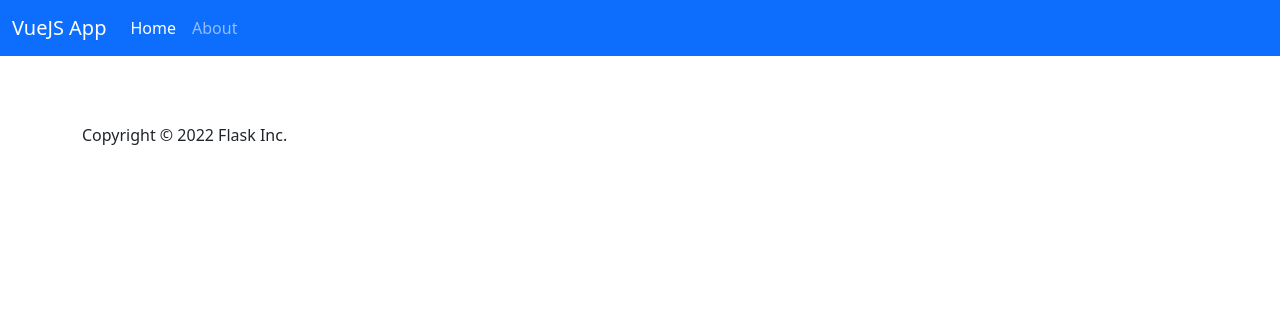
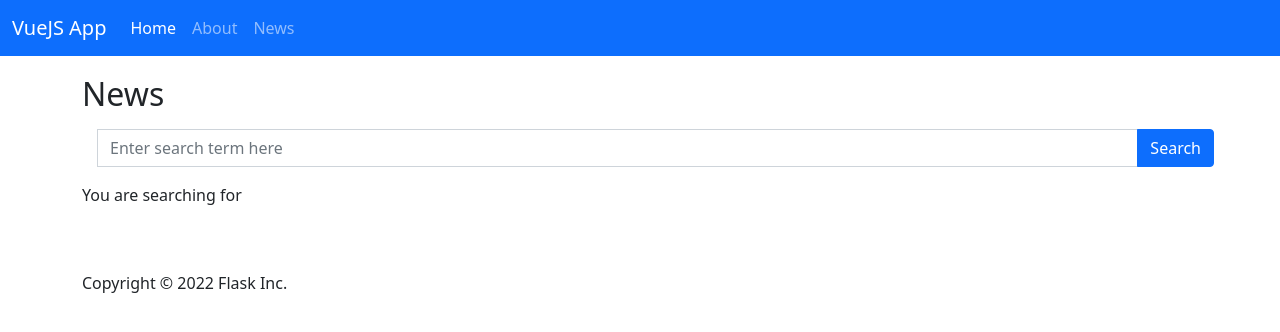
Before and after one commit to walters-skn/info3180-lab6, a Vue app: page /news in a window 1280 px wide. Shown: the top 332 px of the page. Built offline with nearby package versions, Linux system fonts and the light colour scheme.

Commit message:
Completed everything but CSS

```diff
--- a/src/components/AppHeader.vue
+++ b/src/components/AppHeader.vue
@@ -22,6 +22,9 @@
             <li class="nav-item">
               <RouterLink class="nav-link" to="/about">About</RouterLink>
             </li>
+            <li class="nav-item">
+              <RouterLink to="/news" class="nav-link">News</RouterLink>
+            </li>
           </ul>
         </div>
       </div>
--- a/src/router/index.js
+++ b/src/router/index.js
@@ -16,6 +16,11 @@ const router = createRouter({
       // this generates a separate chunk (About.[hash].js) for this route
       // which is lazy-loaded when the route is visited.
       component: () => import('../views/AboutView.vue')
+    },
+    {
+      path: "/news",
+      name: 'news',
+      component: () => import('../views/NewsView.vue')
     }
   ]
 })
--- /dev/null
+++ b/src/router/index.min.js
@@ -0,0 +1 @@
+import{createRouter,createWebHistory}from"vue-router";import HomeView from"../views/HomeView.vue";const router=createRouter({history:createWebHistory(import.meta.env.BASE_URL),routes:[{path:"/",name:"home",component:HomeView},{path:"/about",name:"about",component:()=>import("../views/AboutView.vue")},{path:"/news",name:"news",component:()=>import("../views/NewsView.vue")}]});export default router;
--- a/src/views/HomeView.vue
+++ b/src/views/HomeView.vue
@@ -1,6 +1,5 @@
 <script>
 
-import NewsList from '@/components/NewsList.vue'
 
 export default {
     data() {
@@ -8,7 +7,6 @@ export default {
             message: "Hello World! Welcome to VueJS"
         };
     },
-    components: {NewsList}
 }
 </script>
 
@@ -17,7 +15,6 @@ export default {
       <div class="text-center">
         <img alt="Vue logo" class="logo" src="@/assets/logo.svg" width="125" height="125" />
         <h1>{{ message }}</h1>
-        <NewsList/>
 
       </div>
     </div>
--- /dev/null
+++ b/src/views/NewsView.vue
@@ -0,0 +1,21 @@
+<template>
+<div class="news container">
+    <h2>News</h2>
+    <NewsList/>
+
+</div>
+</template>
+
+
+<script>
+
+import NewsList from '@/components/NewsList.vue'
+
+export default {
+    data()
+    {
+        return {};
+    },
+    components: {NewsList}
+};
+</script>
```
